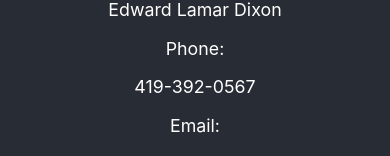
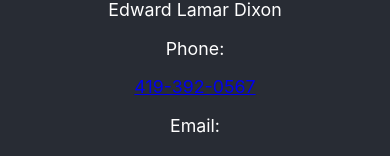
Before and after one commit to whitejamesthe2nd/edwardsSite, a React (Create React App) app: page / in a window 390 px wide. Shown: the part 709-865 px from the top of the page. Built offline with nearby package versions, Linux system fonts and the light colour scheme.

Commit message:
made phone number clickable

```diff
--- a/src/Components/contactComponent/Contact.js
+++ b/src/Components/contactComponent/Contact.js
@@ -5,7 +5,10 @@ let Contact = ()=>{
         <div>
             <h2>Contact Information</h2>
             <span></span><p>Edward Lamar Dixon</p>
-            <span>Phone:</span><p>419-392-0567</p>
+            <span>Phone:</span>
+            <p>
+                <a href="tel:+14193920567">  419-392-0567</a>
+            </p>
             <span>Email:</span><p></p>
             <p>Facebook Page</p>
         </div>
```
